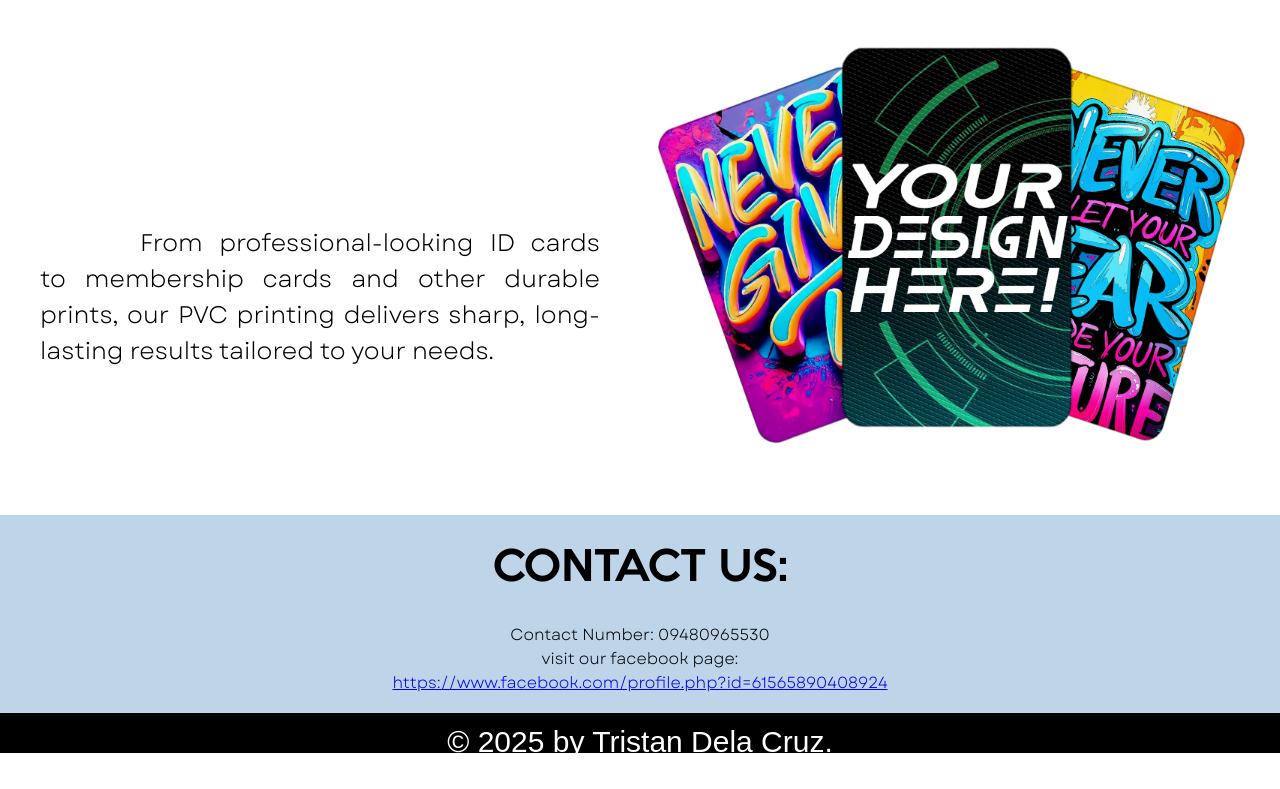
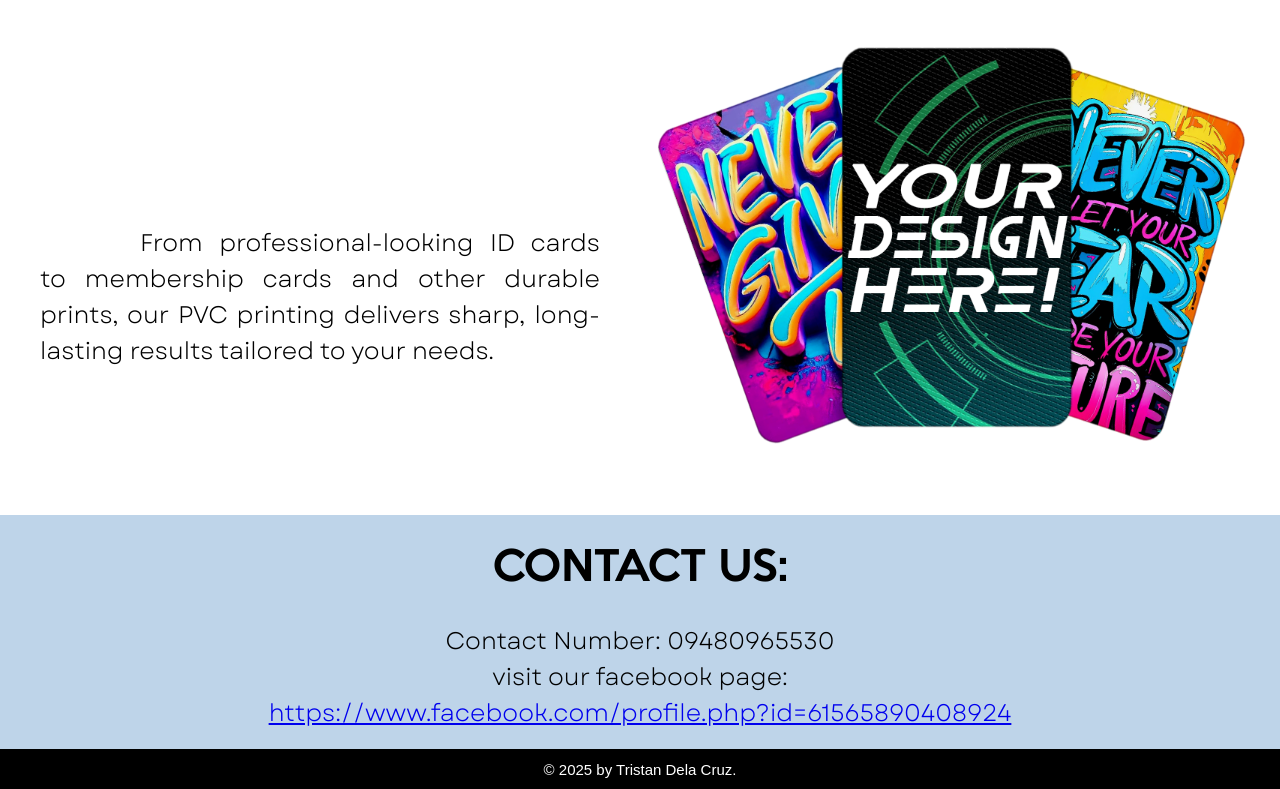
Before and after one commit to Tristan-pr/printlink_site, a plain HTML site: page index.html in a window 1280 px wide. Shown: the part 3116-3905 px from the top of the page. Before the commit the page ends 3877 px from the top, so only its background shows below. Drawn offline with Linux system fonts and the light colour scheme.

Commit message:
Update responsive_display.css

```diff
--- a/responsive_display.css
+++ b/responsive_display.css
@@ -578,7 +578,7 @@ button_check:hover {
 }
 
 @media (min-width: 1025px) {
-.h11 {
+.h6 {
   font-size: 1.5em;
 }
 }
@@ -596,7 +596,7 @@ button_check:hover {
 }
 
 .p3 {
-  font-size: 30px;
+  font-size: 15px;
   font-family: Arial;
   color: white;
   text-align: center;
```
